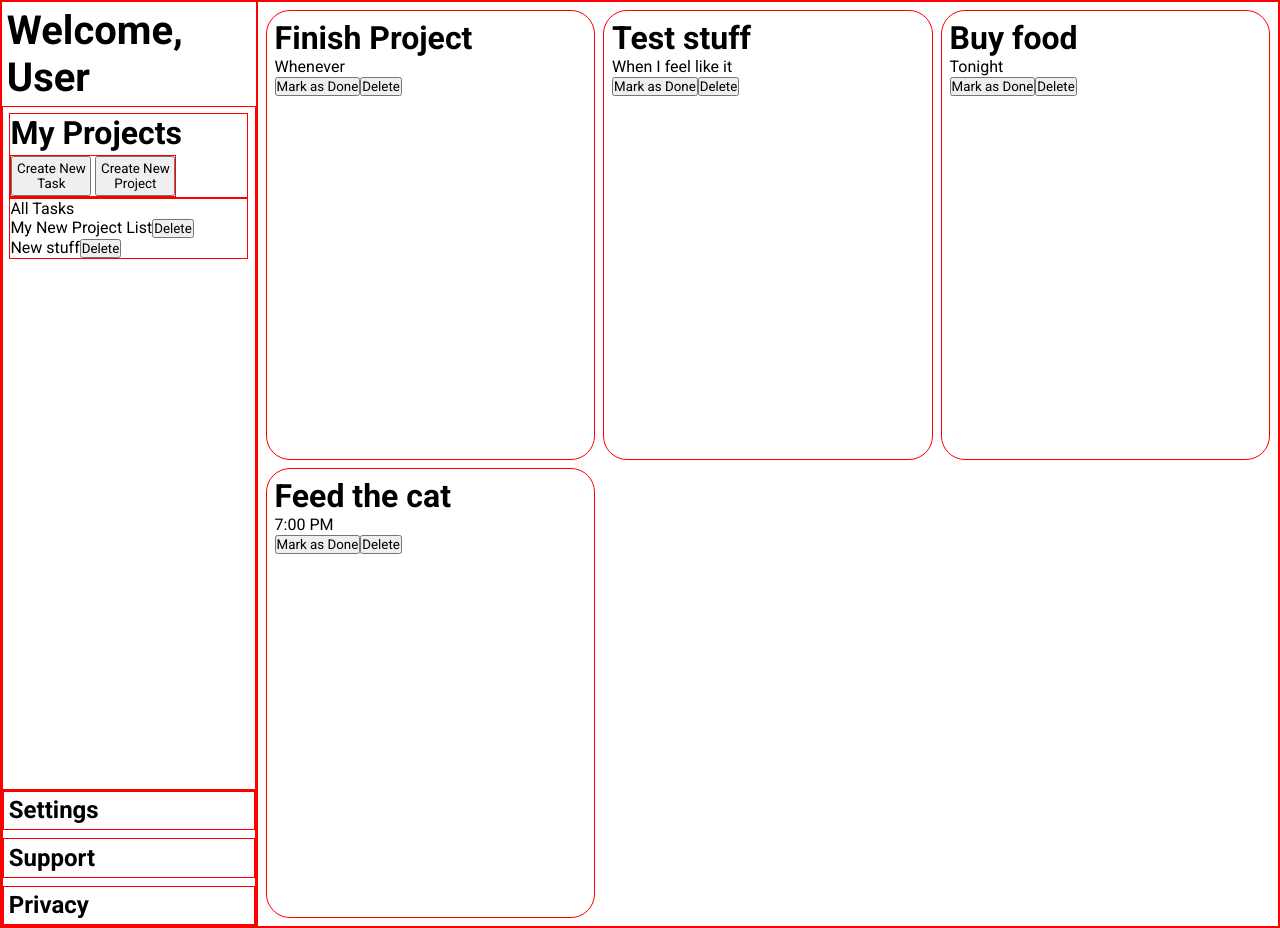
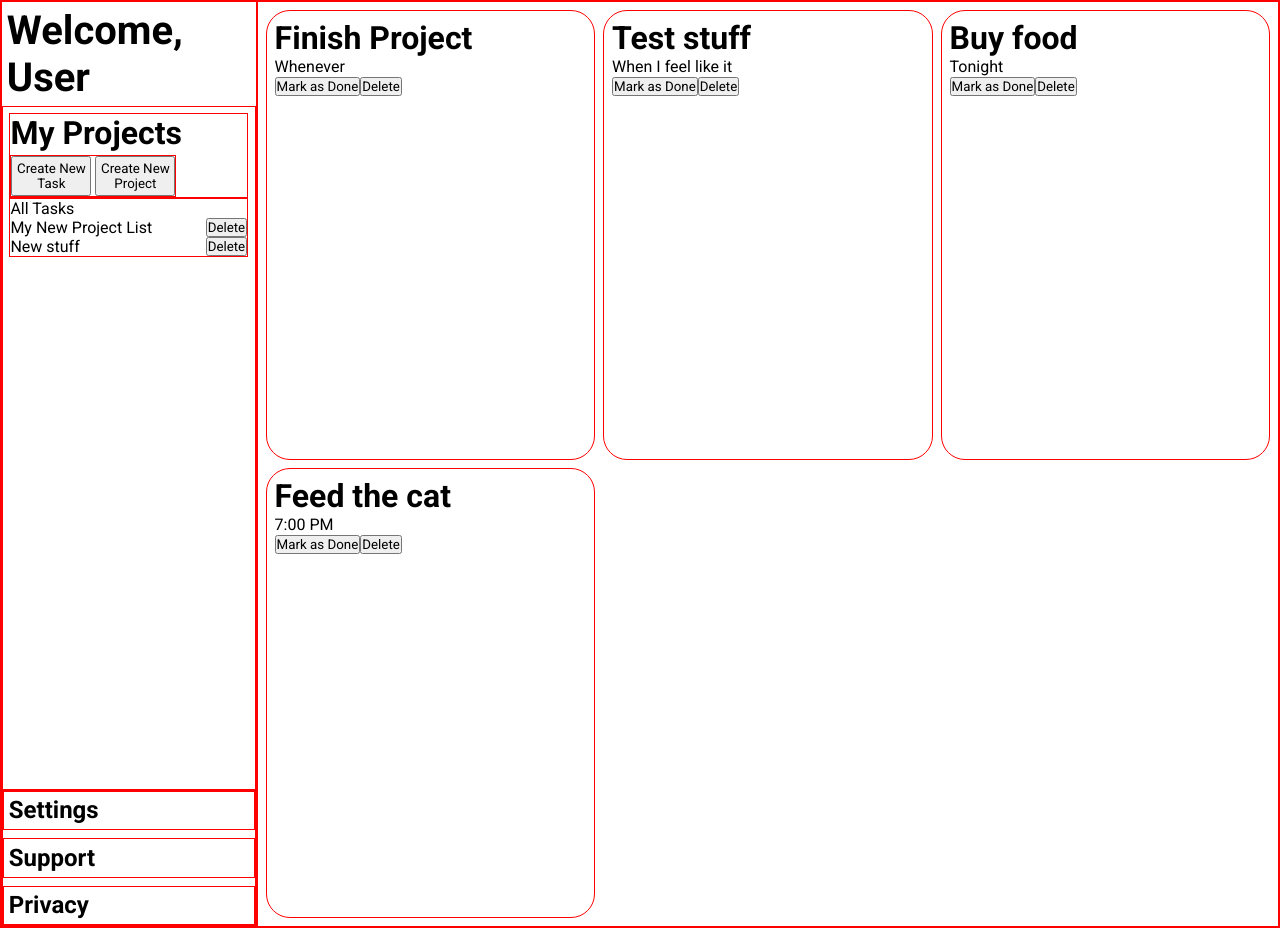
Before and after one commit to Peter-Paul-Dev/todo-list, a website built with webpack: page src/todo.html in a window 1280 px wide. Built offline with nearby package versions, Linux system fonts and the light colour scheme.

Commit message:
style: Placed the text and delete button for projects on opposite ends.
Small update that just places them on opposite sides so that the user doesn't accidentally click on the other.

```diff
--- a/src/manipulate-dom.js
+++ b/src/manipulate-dom.js
@@ -239,7 +239,7 @@ function createProjectList(arr) {
     arr.forEach(item => {
         const projectItem = document.createElement("li");
         projectItem.textContent = item.title;
-        projectItem.classList.add("project");
+        projectItem.classList.add("project-array");
         projectItem.dataset.projectTitle = item.title;
 
         if (item.title == "All Tasks") {
@@ -262,7 +262,7 @@ function createProjectList(arr) {
 }
 
 listContainer.addEventListener("click", (e) => {
-        if (e.target.matches(".project")) {
+        if (e.target.matches(".project-array")) {
             const clickedProject = e.target.dataset.projectTitle;
 
             if (!clickedProject) {return;}
--- a/src/style.css
+++ b/src/style.css
@@ -60,6 +60,10 @@ div {
     font-size: 2rem;
 }
 
+.project-array {
+    display: flex;
+    justify-content: space-between;
+}
 .new-object {
     height: 2.5rem;
     width: 5rem;
```
